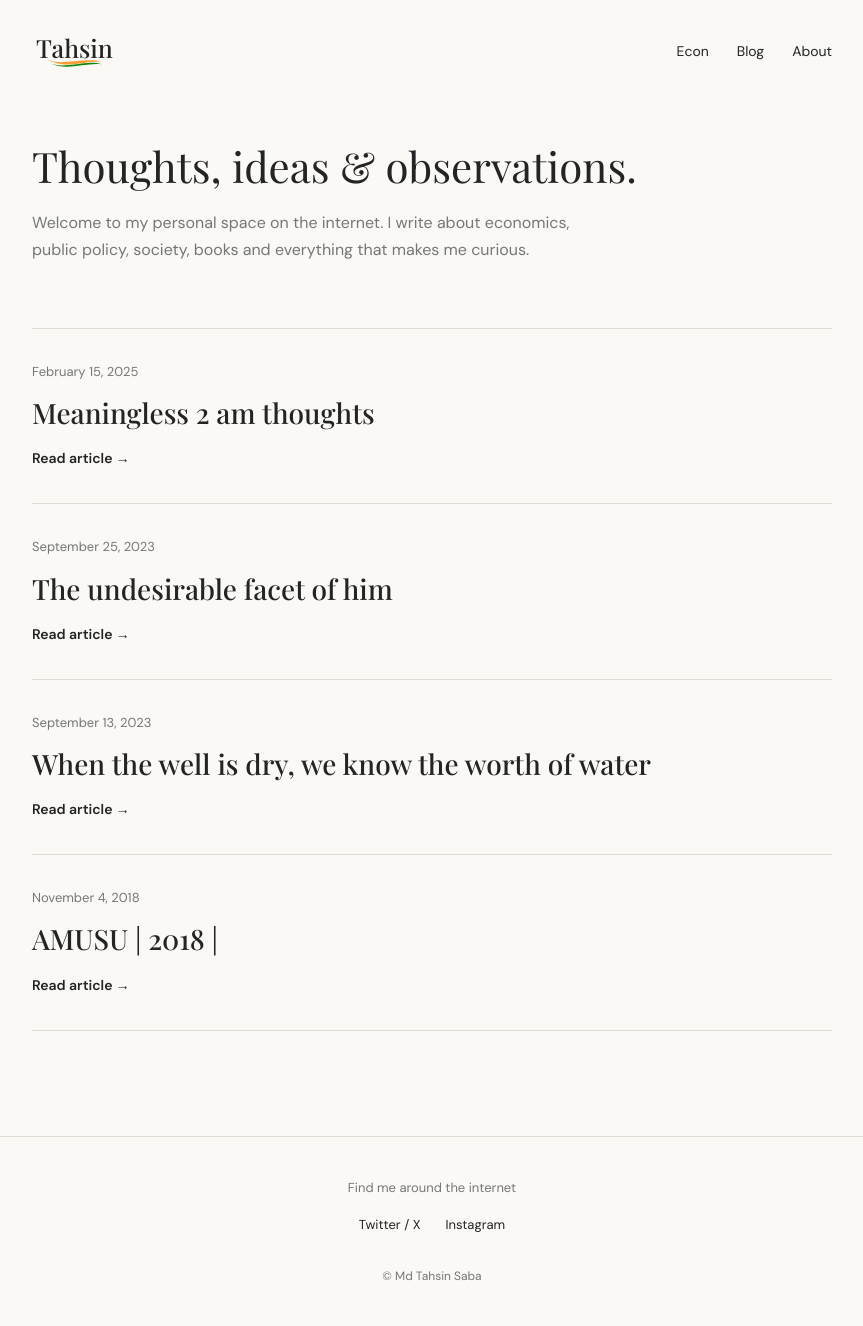
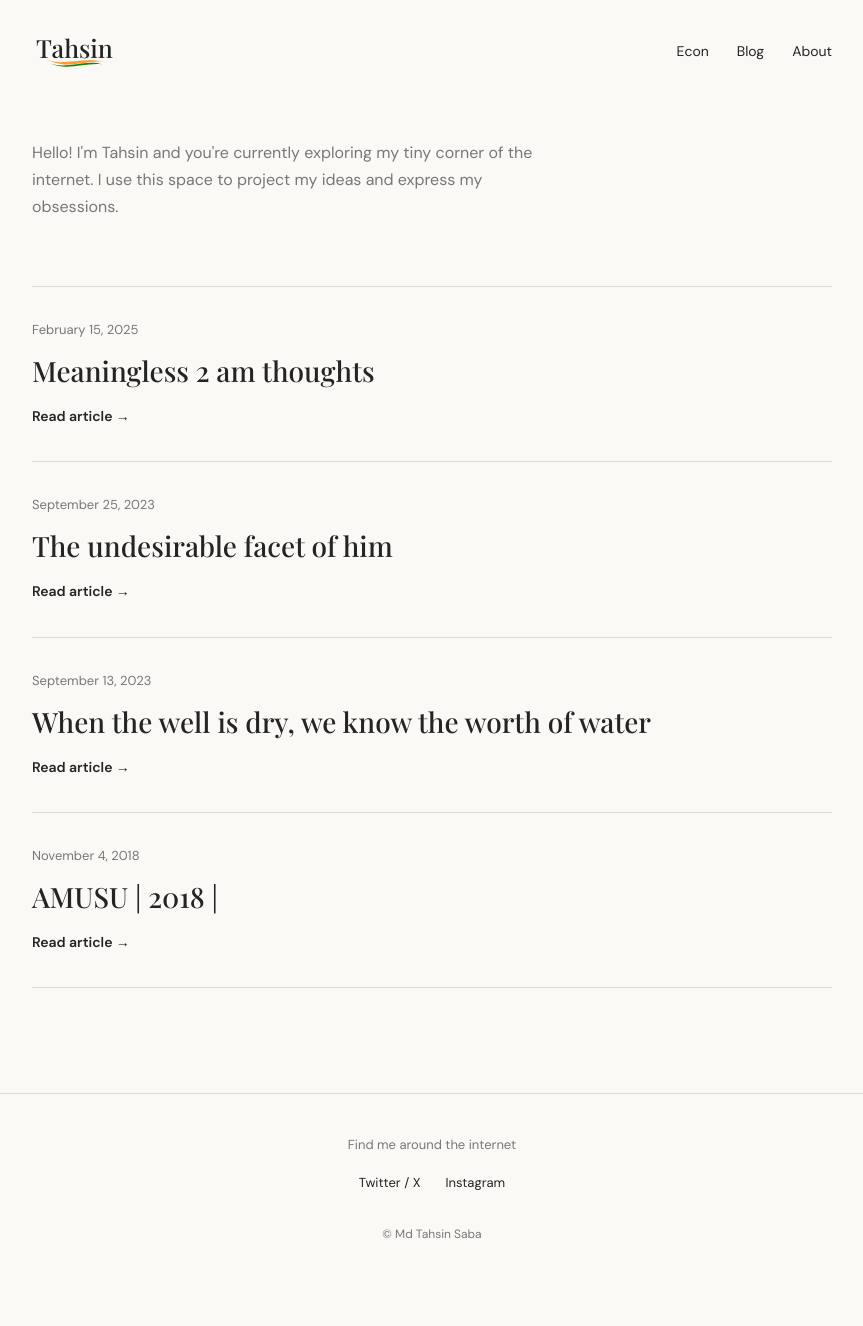
Before and after one commit to Gi1864/gi1864.github.io, a Jekyll site: the page built from index.html, in a window 1280 px wide. Shown: the whole page, without its empty margins (208-1071 px from the left). Built offline with Jekyll 4.4.1, drawn with Linux system fonts in a browser that asks for light colours; the list of posts is cut into pages by our own code; after the commit the page ends 1284 px from its top, so only the background shows below that.

Commit message:
Update index.html

```diff
--- a/index.html
+++ b/index.html
@@ -6,13 +6,9 @@ title: Home
 <main>
 
     <section class="intro">
-        <h1>Thoughts, ideas & observations.</h1>
-
-        <p>
-            Welcome to my personal space on the internet.
-            I write about economics, public policy, society,
-            books and everything that makes me curious.
-        </p>
+        <p class="intro">
+    Hello! I'm Tahsin and you're currently exploring my tiny corner of the internet. I use this space to project my ideas and express my obsessions.
+</p>
     </section>
 
     <!-- All articles from every category -->
```
